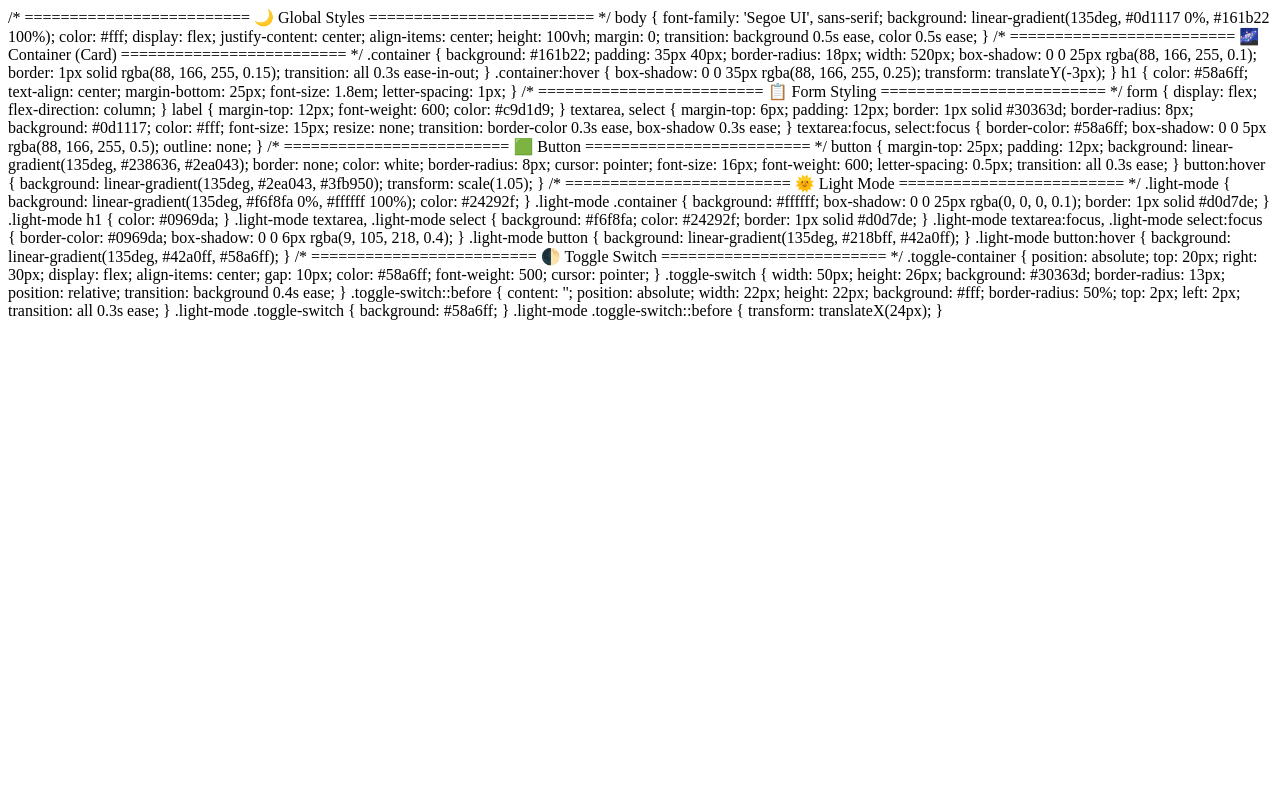
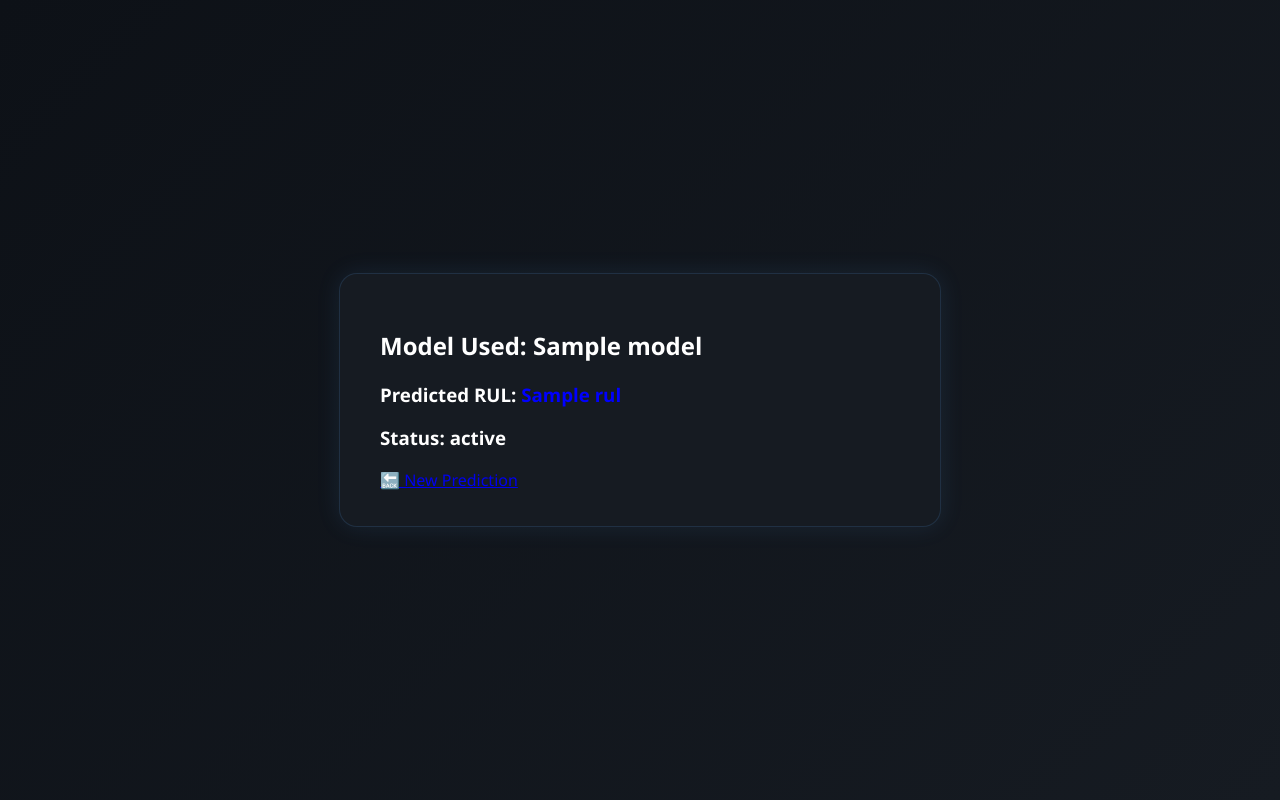
Before and after one commit to VaibhavSaxena10/predictive_maintenance, a Flask app: template templates/result.html in a window 1280 px wide. Run offline with Flask 3, Linux system fonts and the light colour scheme; the template is opened without the code that fills it: most values are stand-ins (such as "Sample title", 1, 10 or a date in 2020).

Commit message:
New Fixes

```diff
--- a/app.py
+++ b/app.py
@@ -8,9 +8,15 @@ from tensorflow.keras.layers import (
     MultiHeadAttention, LayerNormalization, Dense, Dropout,
     Conv1D, GlobalAveragePooling1D
 )
-from PyPDF2 import PdfReader
+# Note: Removed PdfReader as it's no longer used
 
 app = Flask(__name__)
+
+# ----------------------------
+# Configuration
+# ----------------------------
+SEQ_LENGTH = 10
+NUM_FEATURES = 21
 
 # ----------------------------
 # Load and map all models
@@ -29,7 +35,7 @@ def get_all_models(base_dir="saved_models"):
 
 
 MODEL_PATHS = get_all_models()
-MODELS = {}
+MODELS = {} # Model cache
 
 CUSTOM_OBJECTS = {
     "MultiHeadAttention": MultiHeadAttention,
@@ -45,34 +51,17 @@ CUSTOM_OBJECTS = {
 # Helper functions
 # ----------------------------
 def get_health_status(rul_value):
+    """
+    Returns a status message and color for the result.html template.
+    """
     if rul_value > 80:
-        return "Healthy ✅"
+        return {"status": "Healthy ✅", "color": "#238636"} # Green
     elif rul_value > 40:
-        return "Moderate ⚠️"
+        return {"status": "Warning 🟡", "color": "#f1e05a"} # Yellow
     else:
-        return "Critical 🔴"
+        return {"status": "Critical 🔴", "color": "#da3633"} # Red
 
-
-def extract_pdf_data(pdf_file):
-    """Extracts numeric sensor data from a PDF."""
-    reader = PdfReader(pdf_file)
-    text = ""
-    for page in reader.pages:
-        text += page.extract_text() + "\n"
-
-    numbers = []
-    for token in text.replace("\n", " ").split():
-        try:
-            numbers.append(float(token))
-        except ValueError:
-            continue
-
-    if len(numbers) < 21:
-        raise ValueError("Not enough numeric data found in the PDF.")
-
-    arr = np.array(numbers[:21], dtype=np.float32).reshape(1, 1, -1)
-    return arr
-
+# Note: Removed extract_pdf_data function
 
 # ----------------------------
 # ROUTES
@@ -84,32 +73,35 @@ def home():
     if request.method == "POST":
         try:
             model_name = request.form.get("model_name")
-            input_option = request.form.get("input_option")
+            input_text = request.form.get("input_data")
 
-            # ✅ Handle input selection
-            if input_option == "random":
-                input_data = np.random.rand(1, 10, 21).astype(np.float32)
+            if not model_name or model_name not in MODEL_PATHS:
+                raise ValueError("Please select a valid model.")
 
-            elif input_option == "dataset":
-                sample_path = os.path.join("sample_data", "sample_fd001.csv")
-                if os.path.exists(sample_path):
-                    df = pd.read_csv(sample_path)
-                    arr = df.values[:10, :21]
-                    input_data = np.expand_dims(arr, axis=0)
-                else:
-                    raise FileNotFoundError("Sample dataset not found in /sample_data/")
+            if not input_text:
+                raise ValueError("Sensor data cannot be empty.")
 
-            elif input_option == "pdf":
-                pdf_file = request.files.get("pdf_file")
-                if not pdf_file or pdf_file.filename == "":
-                    raise ValueError("No PDF uploaded.")
-                input_data = extract_pdf_data(pdf_file)
+            # --- CORE FIX: Parse and reshape text data ---
+            numbers = []
+            for val in input_text.split(','):
+                if val.strip():
+                    numbers.append(float(val.strip()))
 
-            else:
-                raise ValueError("Invalid input option selected.")
+            expected_numbers = SEQ_LENGTH * NUM_FEATURES
+            if len(numbers) != expected_numbers:
+                raise ValueError(
+                    f"Invalid data shape. Expected {expected_numbers} numbers "
+                    f"(for {SEQ_LENGTH} timesteps x {NUM_FEATURES} features), "
+                    f"but received {len(numbers)}."
+                )
 
-            # ✅ Load model if not cached
+            # Reshape to (1, 10, 21)
+            input_data = np.array(numbers, dtype=np.float32).reshape(1, SEQ_LENGTH, NUM_FEATURES)
+            # --- End of Core Fix ---
+
+            # Load model if not cached
             if model_name not in MODELS:
+                print(f"Loading model: {model_name}...")
                 MODELS[model_name] = load_model(
                     MODEL_PATHS[model_name],
                     compile=False,
@@ -120,55 +112,27 @@ def home():
             prediction = model.predict(input_data)
             rul_value = float(prediction.flatten()[0])
 
-            # ✅ Prepare results for display
-            result = {
-                "model_used": model_name,
-                "predicted_RUL": round(rul_value, 2),
-                "machine_status": get_health_status(rul_value)
-            }
+            status_info = get_health_status(rul_value)
 
-            return render_template("result.html", result=result)
+            # ✅ Render the new result.html page with correct variables
+            return render_template(
+                "result.html",
+                model_name=model_name,
+                rul=round(rul_value, 2),
+                status=status_info["status"],
+                color=status_info["color"]
+            )
 
         except Exception as e:
-            error_message = str(e)
-            return render_template("result.html", result={"error": error_message})
+            # ✅ Render result.html with the error
+            return render_template("result.html", error=str(e))
 
+    # GET request: Just show the main page
     return render_template("index.html", models=models)
 
 
-@app.route("/predict", methods=["POST"])
-def predict_api():
-    """API endpoint for JSON requests."""
-    data = request.get_json()
-    if not data or "model_name" not in data or "input" not in data:
-        return jsonify({"error": "Missing 'model_name' or 'input' keys."}), 400
-
-    model_name = data["model_name"]
-    input_data = np.array(data["input"], dtype=np.float32)
-
-    try:
-        if model_name not in MODELS:
-            MODELS[model_name] = load_model(
-                MODEL_PATHS[model_name],
-                compile=False,
-                custom_objects=CUSTOM_OBJECTS
-            )
-
-        model = MODELS[model_name]
-        if len(input_data.shape) == 2:
-            input_data = np.expand_dims(input_data, axis=0)
-
-        prediction = model.predict(input_data)
-        rul_value = float(prediction.flatten()[0])
-
-        return jsonify({
-            "model_used": model_name,
-            "predicted_RUL": round(rul_value, 2),
-            "machine_status": get_health_status(rul_value)
-        })
-
-    except Exception as e:
-        return jsonify({"error": str(e)}), 500
+# --- FIX ---
+# Removed the entire /predict API route as it's not used by the form.
 
 
 if __name__ == "__main__":
--- a/templates/result.html
+++ b/templates/result.html
@@ -1,177 +1,21 @@
-/* =========================
-   🌙 Global Styles
-========================= */
-body {
-  font-family: 'Segoe UI', sans-serif;
-  background: linear-gradient(135deg, #0d1117 0%, #161b22 100%);
-  color: #fff;
-  display: flex;
-  justify-content: center;
-  align-items: center;
-  height: 100vh;
-  margin: 0;
-  transition: background 0.5s ease, color 0.5s ease;
-}
-
-/* =========================
-   🌌 Container (Card)
-========================= */
-.container {
-  background: #161b22;
-  padding: 35px 40px;
-  border-radius: 18px;
-  width: 520px;
-  box-shadow: 0 0 25px rgba(88, 166, 255, 0.1);
-  border: 1px solid rgba(88, 166, 255, 0.15);
-  transition: all 0.3s ease-in-out;
-}
-
-.container:hover {
-  box-shadow: 0 0 35px rgba(88, 166, 255, 0.25);
-  transform: translateY(-3px);
-}
-
-h1 {
-  color: #58a6ff;
-  text-align: center;
-  margin-bottom: 25px;
-  font-size: 1.8em;
-  letter-spacing: 1px;
-}
-
-/* =========================
-   📋 Form Styling
-========================= */
-form {
-  display: flex;
-  flex-direction: column;
-}
-
-label {
-  margin-top: 12px;
-  font-weight: 600;
-  color: #c9d1d9;
-}
-
-textarea, select {
-  margin-top: 6px;
-  padding: 12px;
-  border: 1px solid #30363d;
-  border-radius: 8px;
-  background: #0d1117;
-  color: #fff;
-  font-size: 15px;
-  resize: none;
-  transition: border-color 0.3s ease, box-shadow 0.3s ease;
-}
-
-textarea:focus, select:focus {
-  border-color: #58a6ff;
-  box-shadow: 0 0 5px rgba(88, 166, 255, 0.5);
-  outline: none;
-}
-
-/* =========================
-   🟩 Button
-========================= */
-button {
-  margin-top: 25px;
-  padding: 12px;
-  background: linear-gradient(135deg, #238636, #2ea043);
-  border: none;
-  color: white;
-  border-radius: 8px;
-  cursor: pointer;
-  font-size: 16px;
-  font-weight: 600;
-  letter-spacing: 0.5px;
-  transition: all 0.3s ease;
-}
-
-button:hover {
-  background: linear-gradient(135deg, #2ea043, #3fb950);
-  transform: scale(1.05);
-}
-
-/* =========================
-   🌞 Light Mode
-========================= */
-.light-mode {
-  background: linear-gradient(135deg, #f6f8fa 0%, #ffffff 100%);
-  color: #24292f;
-}
-
-.light-mode .container {
-  background: #ffffff;
-  box-shadow: 0 0 25px rgba(0, 0, 0, 0.1);
-  border: 1px solid #d0d7de;
-}
-
-.light-mode h1 {
-  color: #0969da;
-}
-
-.light-mode textarea,
-.light-mode select {
-  background: #f6f8fa;
-  color: #24292f;
-  border: 1px solid #d0d7de;
-}
-
-.light-mode textarea:focus,
-.light-mode select:focus {
-  border-color: #0969da;
-  box-shadow: 0 0 6px rgba(9, 105, 218, 0.4);
-}
-
-.light-mode button {
-  background: linear-gradient(135deg, #218bff, #42a0ff);
-}
-
-.light-mode button:hover {
-  background: linear-gradient(135deg, #42a0ff, #58a6ff);
-}
-
-/* =========================
-   🌓 Toggle Switch
-========================= */
-.toggle-container {
-  position: absolute;
-  top: 20px;
-  right: 30px;
-  display: flex;
-  align-items: center;
-  gap: 10px;
-  color: #58a6ff;
-  font-weight: 500;
-  cursor: pointer;
-}
-
-.toggle-switch {
-  width: 50px;
-  height: 26px;
-  background: #30363d;
-  border-radius: 13px;
-  position: relative;
-  transition: background 0.4s ease;
-}
-
-.toggle-switch::before {
-  content: '';
-  position: absolute;
-  width: 22px;
-  height: 22px;
-  background: #fff;
-  border-radius: 50%;
-  top: 2px;
-  left: 2px;
-  transition: all 0.3s ease;
-}
-
-.light-mode .toggle-switch {
-  background: #58a6ff;
-}
-
-.light-mode .toggle-switch::before {
-  transform: translateX(24px);
-}
+<!DOCTYPE html>
+<html lang="en">
+<head>
+  <meta charset="UTF-8" />
+  <title>Prediction Result</title>
+  <link rel="stylesheet" href="{{ url_for('static', filename='css/style.css') }}">
+</head>
+<body>
+  <div class="container">
+    {% if error %}
+      <h2 style="color:red;">❌ {{ error }}</h2>
+      <a href="/">Go Back</a>
+    {% else %}
+      <h2>Model Used: <b>{{ model }}</b></h2>
+      <h3>Predicted RUL: <span style="color:blue;">{{ rul }}</span></h3>
+      <h3>Status: <span class="status-{{ color }}">{{ status }}</span></h3>
+      <a href="/">🔙 New Prediction</a>
+    {% endif %}
+  </div>
+</body>
+</html>
```
Also changed, not shown: templates/index.html (+0 -12 lines), test_all_models.py (+15 -16 lines).
